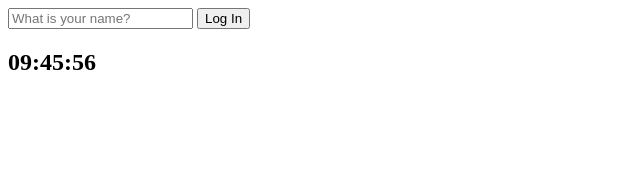
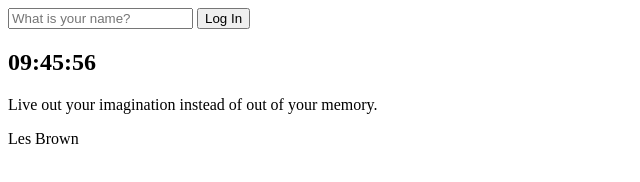
Before and after one commit to albertlee0622/momentum_clone, a plain HTML site: page index.html in a window 1280 px wide. Shown: the whole page, without its empty margins (0-640 px from the left). Drawn offline with Linux system fonts and the light colour scheme.

Commit message:
add quotes in HTML

```diff
--- a/index.html
+++ b/index.html
@@ -14,8 +14,13 @@
         <input type="submit" value="Log In"/>
     </form>
     <!-- <a href="https://nomadcoders.co/" target="_blank">Go to Nomad Website</a>  -->
+    <h2 id="clock">00:00</h2>
     <h1 id="greeting" class="hidden"></h1>
-    <h2 id="clock">00:00</h2>
+    <div id="quote">
+        <!-- span? p? -->
+        <p></p>
+        <p></p>
+    </div>
     <!-- html 순서 조심 -->
     <script src="js/app.js"></script>
     <script src="js/clock.js"></script>
--- a/js/app.js
+++ b/js/app.js
@@ -31,7 +31,7 @@ function onLoginSubmit(event) {
 
 function onLinkClick(event) {
     event.preventDefault();
-    console.log(event);
+    // console.log(event);
 }
 
 
@@ -50,49 +50,59 @@ else {
 }
 // link.addEventListener("click", onLinkClick);
 
+//display random quote
+// const quoteBlock = document.querySelector("#quote");
+
 const quotes = [
     {
-        "quote": "Great things are not done by impulse, but by a series of small things brought together.",
-        "author": "George Eliot"
+        quote: "Great things are not done by impulse, but by a series of small things brought together.",
+        author: "George Eliot"
     },
     {
-        "quote": "Keep on going and the chances are you will stumble on something, perhaps when you are least expecting it. I have never heard of anyone stumbling on something sitting down."
-        ,
-        "author": "Charles F. Kettering"
+        quote: "Keep on going and the chances are you will stumble on something, perhaps when you are least expecting it. I have never heard of anyone stumbling on something sitting down.",
+        author: "Charles F. Kettering"
     },
     {
-        "quote": "There is no better than adversity. Every defeat, every heartbreak, every loss, contains its own seed, its own lesson on how to improve your performance the next time."
-        ,
-        "author": "Og Mandino"
+        quote: "There is no better than adversity. Every defeat, every heartbreak, every loss, contains its own seed, its own lesson on how to improve your performance the next time.",
+        author: "Og Mandino"
 
     },
     {
-        "quote": "Live out your imagination instead of out of your memory.",
-        "author": "Les Brown"
+        quote: "Live out your imagination instead of out of your memory.",
+        author: "Les Brown"
     },
     {
-        "quote": "You can accomplish virtually anything if you want it badly enough and if you are willing to work long enough and hard enough.",
-        "author": "Brian Tracy"
+        quote: "You can accomplish virtually anything if you want it badly enough and if you are willing to work long enough and hard enough.",
+        author: "Brian Tracy"
     },
     {
-        "quote": "All men make mistakes, but only wise men learn from their mistakes.",
-        "author": "Winston Churchill"
+        quote: "All men make mistakes, but only wise men learn from their mistakes.",
+        author: "Winston Churchill"
     },
     {
-        "quote": "When you believe in a thing, believe in it all the way, implicitly and unquestionable.",
-        "author": "Walt Disney"
+        quote: "When you believe in a thing, believe in it all the way, implicitly and unquestionable.",
+        author: "Walt Disney"
     },
     {
-        "quote": "There isn't a person anywhere that isn't capable of doing more than he thinks he can.",
-        "author": "Henry Ford"
+        quote: "There isn't a person anywhere that isn't capable of doing more than he thinks he can.",
+        author: "Henry Ford"
     },
     {
-        "quote": "Opportunities are like sunrises - if you wait too long, you miss them.",
-        "author": "William Arthur Ward"
+        quote: "Opportunities are like sunrises - if you wait too long, you miss them.",
+        author: "William Arthur Ward"
     },
     {
-        "quote": "People with goals succeed because they know where they're going.",
-        "author": "Earl Nightingale"
+        quote: "People with goals succeed because they know where they're going.",
+        author: "Earl Nightingale"
     },
 ]
-console.log(quotes);
+
+function getRandomQuote(event) {
+    const index = Math.floor(Math.random() * quotes.length);
+    const quote = document.querySelector("#quote p:nth-child(1)");
+    const author = document.querySelector("#quote p:nth-child(2)");
+    quote.innerText = quotes[index].quote;
+    author.innerText = quotes[index].author;
+}
+
+getRandomQuote();
--- a/js/clock.js
+++ b/js/clock.js
@@ -1,5 +1,5 @@
 const clock = document.querySelector("h2#clock");
-console.dir(clock);
+// console.dir(clock);
 // interval: something that happens every k second
 function addLeadingZero(number) {
     return String(number).padStart(2, '0');
```
